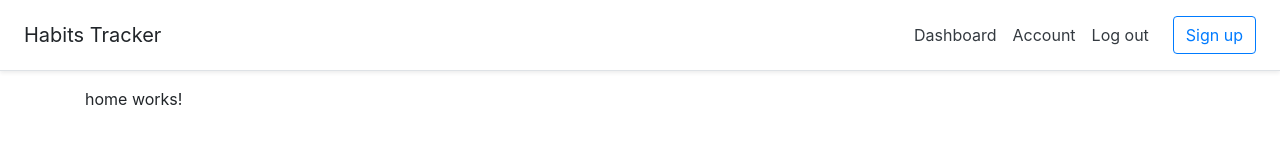
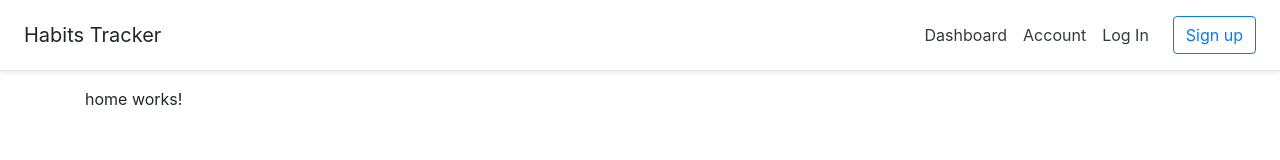
Before and after one commit to joehany/habits-tracker, an Angular app in the folder frontend/: page / in a window 1280 px wide. Shown: the top 160 px of the page. Built offline with nearby package versions, Linux system fonts and the light colour scheme.

Commit message:
fixed navbar

```diff
--- a/frontend/src/app/app.component.html
+++ b/frontend/src/app/app.component.html
@@ -3,7 +3,7 @@
   <nav class="my-2 my-md-0 mr-md-3">
     <a class="p-2 text-dark" href="#">Dashboard</a>
     <a class="p-2 text-dark" href="#">Account</a>
-    <a class="p-2 text-dark" href="#">Log out</a>
+    <a class="p-2 text-dark" href="#">Log In</a>
   </nav>
   <a class="btn btn-outline-primary" href="#">Sign up</a>
 </div>
```
